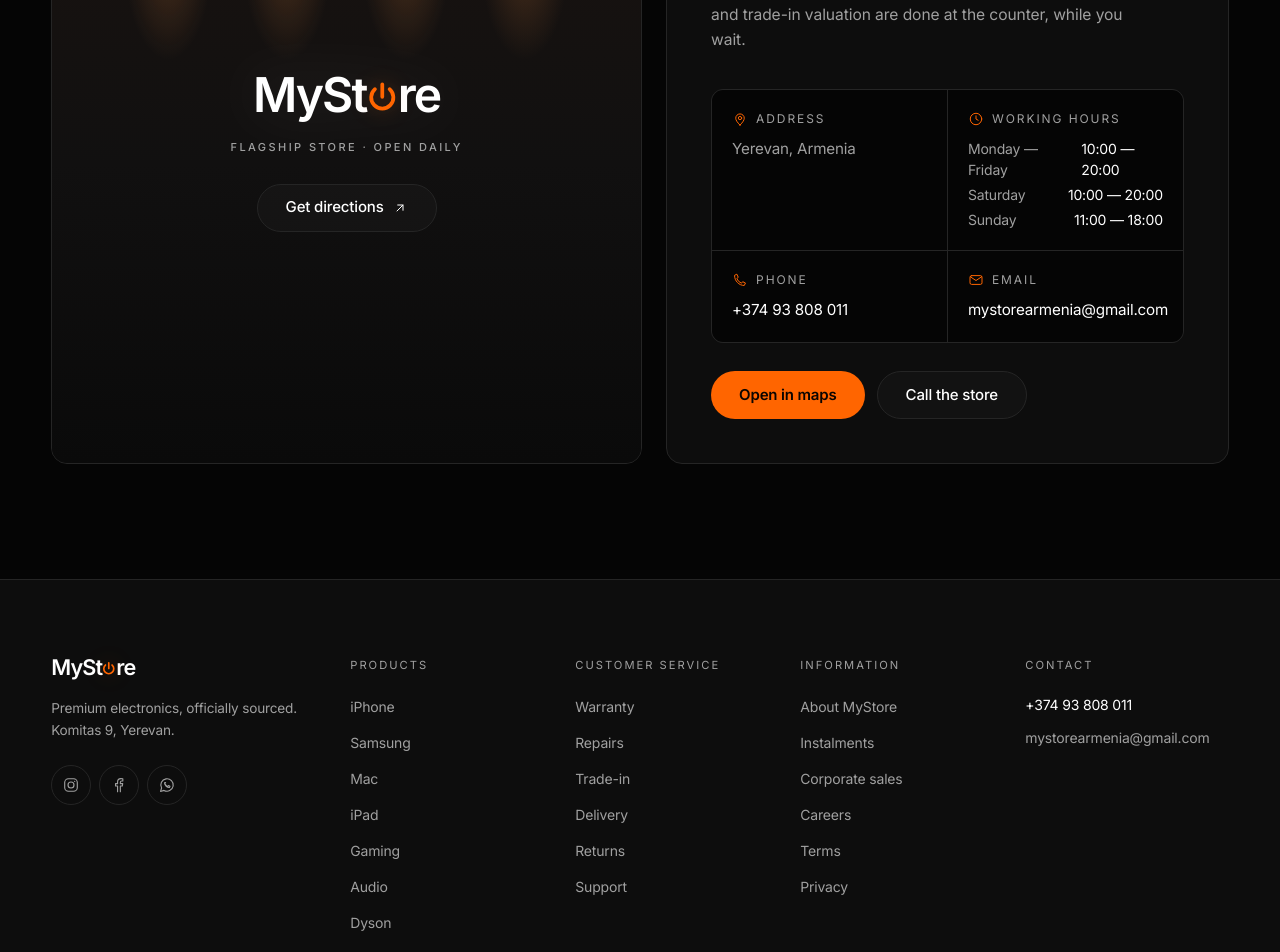
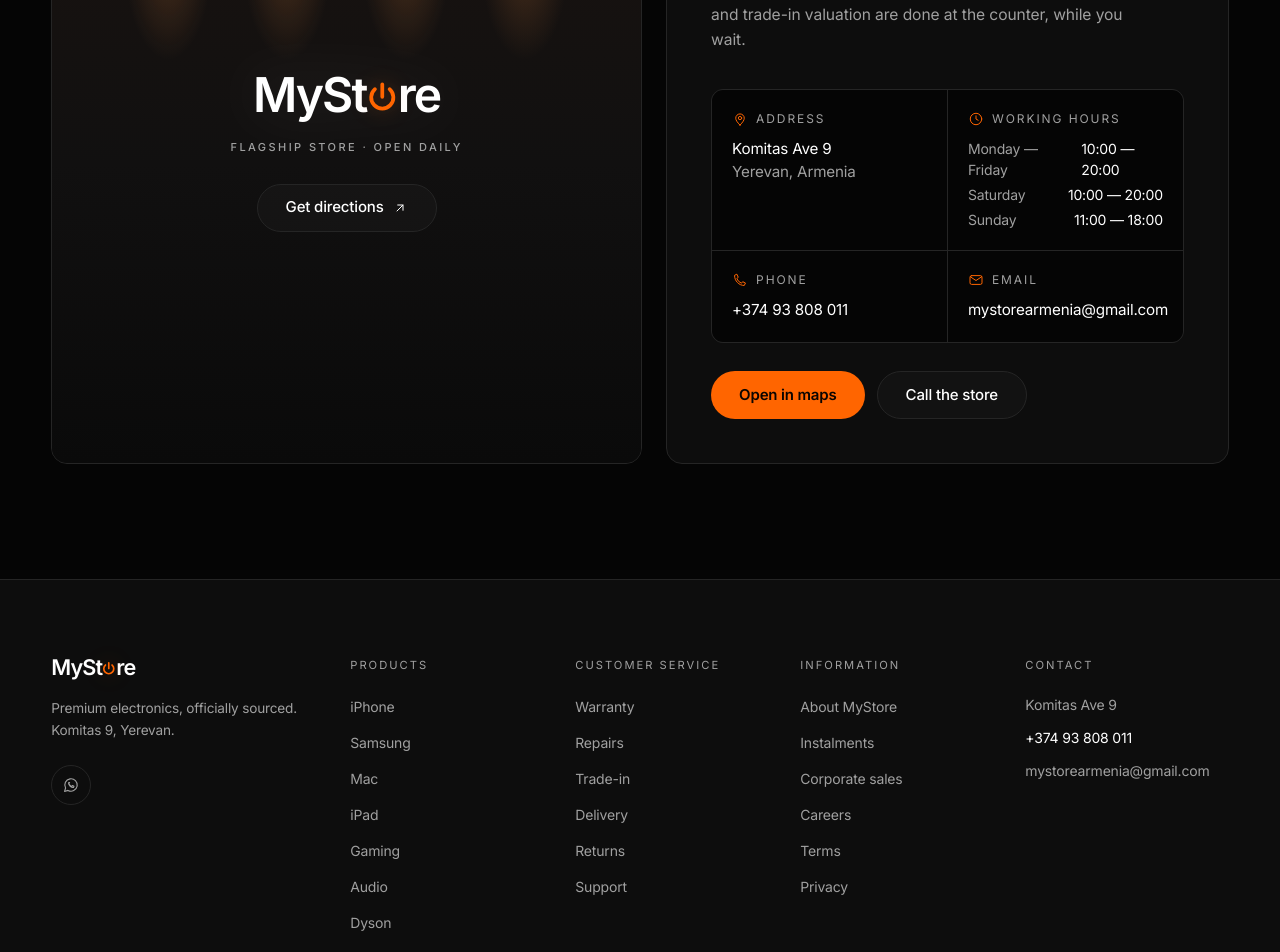
Before and after one commit to mystorearmenia-collab/mystore, a Next.js app: page /en in a window 1280 px wide. Shown: the part 5720-6672 px from the top of the page. Built offline with nearby package versions, Linux system fonts and the light colour scheme.

Commit message:
Add files via upload

```diff
--- a/components/Footer.tsx
+++ b/components/Footer.tsx
@@ -1,22 +1,17 @@
-import { useTranslations } from "next-intl";
+import { useLocale, useTranslations } from "next-intl";
 import { Link } from "@/i18n/navigation";
 import Logo from "./Logo";
-import { navigation, store } from "@/lib/catalog";
-import {
-  FacebookIcon,
-  InstagramIcon,
-  PowerIcon,
-  WhatsAppIcon,
-} from "./icons";
+import { navigation, store, storeAddress } from "@/lib/catalog";
+import type { Locale } from "@/i18n/routing";
+import { PowerIcon, WhatsAppIcon } from "./icons";
 
 const socials = [
-  { label: "Instagram", icon: InstagramIcon, href: "https://instagram.com" },
-  { label: "Facebook", icon: FacebookIcon, href: "https://facebook.com" },
-  { label: "WhatsApp", icon: WhatsAppIcon, href: "https://wa.me/37410500900" },
+  { label: "WhatsApp", icon: WhatsAppIcon, href: store.whatsapp },
 ];
 
 export default function Footer() {
   const t = useTranslations("footer");
+  const locale = useLocale() as Locale;
   const tNav = useTranslations("nav");
   const serviceLinks = t.raw("serviceLinks") as string[];
   const infoLinks = t.raw("infoLinks") as string[];
@@ -80,7 +75,7 @@
               {t("contact")}
             </h3>
             <ul className="mt-5 space-y-3 text-[0.875rem]">
-              <li className="text-muted">{store.address}</li>
+              <li className="text-muted">{storeAddress(locale)}</li>
               <li>
                 <a
                   href={`tel:${store.phone.replace(/\s/g, "")}`}
--- a/components/StoreLocation.tsx
+++ b/components/StoreLocation.tsx
@@ -1,7 +1,7 @@
 import { useLocale, useTranslations } from "next-intl";
 import Reveal from "./Reveal";
 import Logo from "./Logo";
-import { store, storeCity } from "@/lib/catalog";
+import { store, storeAddress, storeCity } from "@/lib/catalog";
 import type { Locale } from "@/i18n/routing";
 import {
   ArrowUpRightIcon,
@@ -76,7 +76,7 @@
                   {t("address")}
                 </dt>
                 <dd className="mt-2.5 text-[0.95rem]">
-                  {store.address}
+                  {storeAddress(locale)}
                   <span className="block text-muted">{storeCity(locale)}</span>
                 </dd>
               </div>
```
